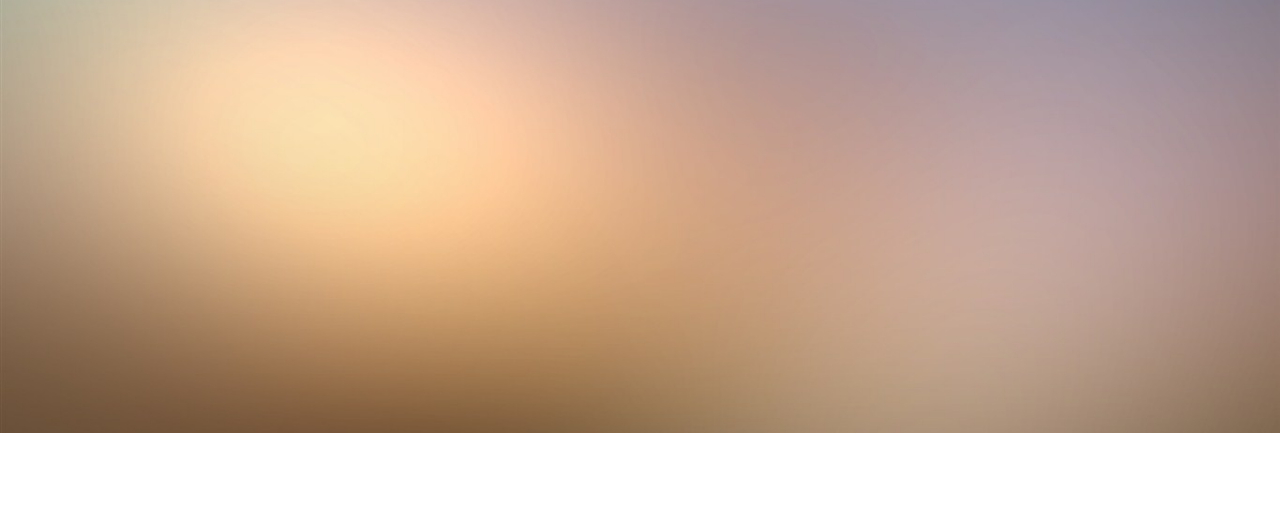
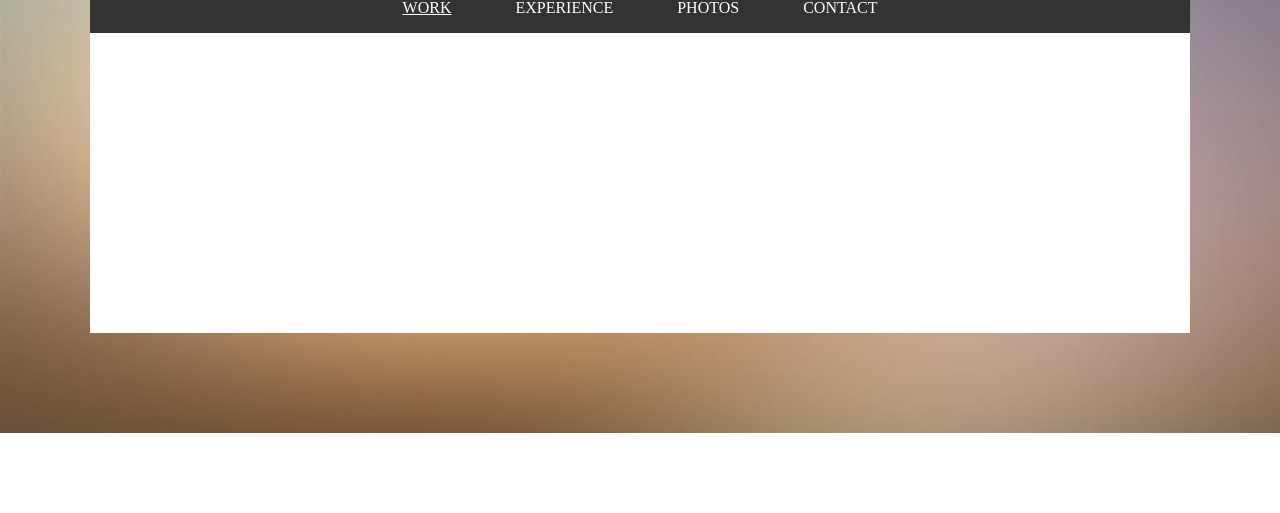
Before and after one commit to simpletrain/html, a plain HTML site: page index.html in a window 1280 px wide. Shown: the part 287-800 px from the top of the page. Drawn offline with Linux system fonts and the light colour scheme.

Commit message:
fix background

```diff
--- a/index.html
+++ b/index.html
@@ -7,12 +7,23 @@
   </head>
   <body>
     <div class="header">
-      <div class="avatar">
+      <div class="avatar"></div>
+      <h1>Hi,I'm Chiming Zhao</h1>
+    </div>
+
+    <ul id="menu">
+    <li><a class="current" href="#">WORK</a></li>
+    <li><a href="#">EXPERIENCE</a></li>
+    <li><a href="#">PHOTOS</a></li>
+    <li><a href="#">CONTACT</a></li>
+    </ul>
+    <div class="middle_white_board">
+      <div class="work_center">
+
+      </div>
+
+    </div>
 
 
-      </div>
-    <h1>Hi,I'm Chiming Zhao</h1>
-
-    </div>
   </body>
 </html>
--- a/main.css
+++ b/main.css
@@ -3,6 +3,14 @@ body {
   border: 0;
   background: url(bg.jpg) no-repeat;
   background-size: 100% auto;
+  background-attachment:fixed
+  font-family: 'open sans', helvetica, arial, 'Microsoft YaHei', 微软雅黑, STXihei, 华文细黑, sans-serif;
+  font-kerning: auto;
+  font-stretch: normal;
+  font-style: normal;
+  font-variant: normal;
+  -variant-ligatures: normal;
+  font-weight: normal;
 }
 
 .header{
@@ -14,17 +22,10 @@ body {
 }
 
 .header h1{
-  font-size: 40px;
   color:#FFFFFF;
   text-align: center;
   margin: -40px;
-  font-family: 'open sans', helvetica, arial, 'Microsoft YaHei', 微软雅黑, STXihei, 华文细黑, sans-serif;
-  font-kerning: auto;
-  font-stretch: normal;
-  font-style: normal;
-  font-variant: normal;
-  -variant-ligatures: normal;
-  font-weight: normal;
+  font-size: 40px;
 }
 
 .avatar {
@@ -38,3 +39,47 @@ body {
   margin:0 auto;
   border: 3px solid #FFFFFF;
 }
+
+#menu {
+  width: 1100px;
+  height: 50px;
+  background-color: rgb(51, 51, 51);
+  margin: 0 auto;
+  padding: 0;
+  text-align: center;
+}
+
+#menu>li {
+  list-style: none;
+  display: inline-block;
+  height: 50px;
+  line-height: 50px;
+  margin: 0 30px;
+}
+
+#menu>li a {
+  color: #FFF;
+  text-decoration: none;
+}
+
+#menu>li a.current {
+  text-decoration: underline;
+}
+
+#menu>li a:hover {
+  text-decoration: underline;
+}
+
+.middle_white_board{
+  width:1100px;
+  height:300px;
+  margin: 0 auto 0 auto;
+  background-color: #FFFFFF
+}
+
+.work_center{
+  padding-bottom: 50px;
+  padding-left: 70px;
+  padding-right: 70px;
+  padding-top: 70px;
+}
```
